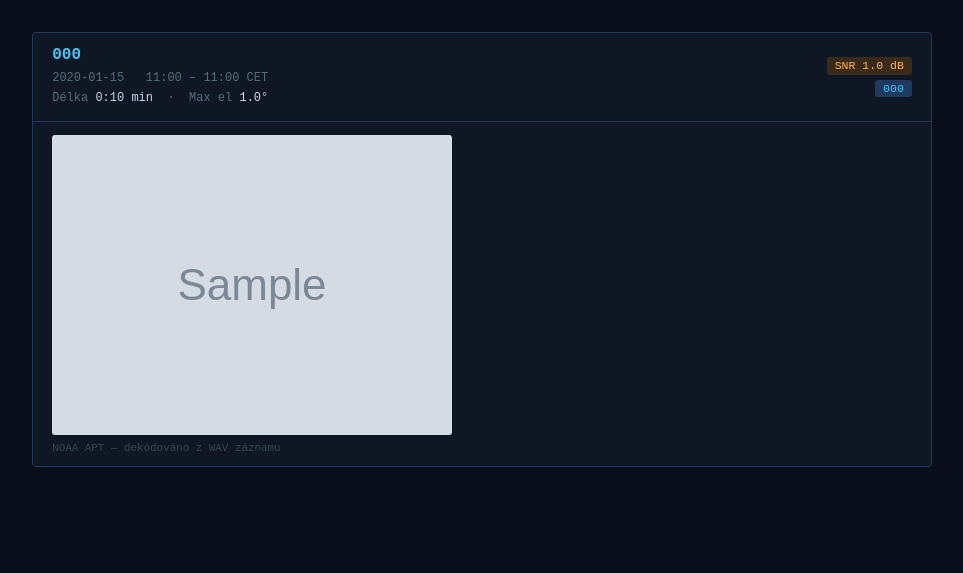
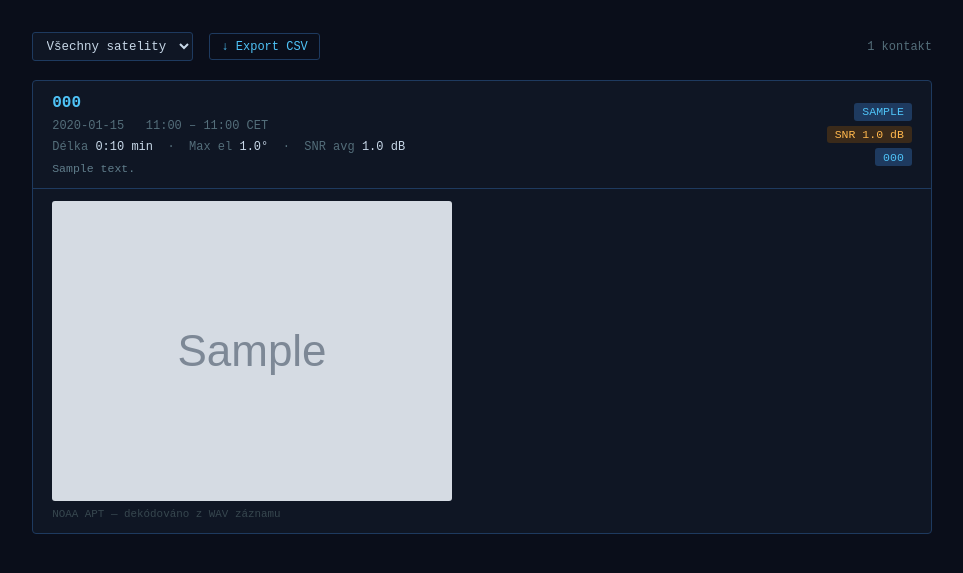
Before and after one commit to radim-zhor/mini-ground-station, a FastAPI app: page /dashboard in a window 1280 px wide. Shown: the part 55-628 px from the top of the page, without its empty margins (0-963 px from the left). Run offline with FastAPI, Linux system fonts and the light colour scheme; tables that the repository leaves empty hold one stand-in row (values such as "Sample post"); grey boxes marked "Sample" are stand-in pictures.

Commit message:
Harden agent/app and add operations dashboard
Audit fixes (iteration F):
- Record until LOS instead of a fixed duration, so a late wake-up no
  longer runs past LOS into noise (A1).
- Scheduler and /passes now share the 5-minute pass cache; fix an
  off-by-one that dropped a pass in its final minute before AOS by
  filtering on los > now (A2).
- Vectorise the 90-minute ground track into one skyfield call per
  satellite instead of 91 per 5-second poll (A3).
- Idempotent POST /contacts: (satellite, aos) unique constraint plus an
  app-level lookup, returning the existing row on retry (A4).
- Constant-time secret compare (A5), 422 on invalid datetimes (A6), and
  a tunable SDR_GAIN env var (A7).

Contact log & operations (iteration 5):
- Add avg_snr, quality (ok/degraded/lost) and notes to Contact; measure
  per-10s-window SNR (avg + peak); derive quality server-side.
- Dashboard: satellite filter, pagination, quality badges, and an inline
  SVG SNR-trend chart.
- CSV export at /contacts/export.csv.
- ntfy.sh pass alerts ~10 min before AOS.
- Carry avg_snr/notes through the agent's pending-retry queue.

Co-Authored-By: Claude Fable 5 <noreply@anthropic.com>

```diff
--- a/app/main.py
+++ b/app/main.py
@@ -1,4 +1,5 @@
 from dotenv import load_dotenv
+
 load_dotenv()
 
 from pathlib import Path
--- a/app/routes/contacts.py
+++ b/app/routes/contacts.py
@@ -1,15 +1,19 @@
+import csv
+import io
 import os
+import secrets
 import shutil
 from datetime import datetime, timezone
 from pathlib import Path
 from typing import Optional
+from zoneinfo import ZoneInfo
 
+import jinja2
 from fastapi import APIRouter, Depends, File, Form, HTTPException, Request, UploadFile
-from fastapi.responses import HTMLResponse
-import jinja2
+from fastapi.responses import HTMLResponse, JSONResponse, Response
 from fastapi.templating import Jinja2Templates
+from sqlalchemy.exc import IntegrityError
 from sqlalchemy.orm import Session
-from zoneinfo import ZoneInfo
 
 from app.database import get_db
 from shared.models import Contact
@@ -23,6 +27,13 @@ templates = Jinja2Templates(env=jinja2.Environment(
 IMAGES_DIR = Path(__file__).parent.parent / "static" / "images"
 _TZ = ZoneInfo("Europe/Prague")
 
+PAGE_SIZE = 10
+
+# Reception-quality thresholds on peak SNR (dB). Heuristic for NOAA APT — a
+# decoded image can never be classed "lost", only "ok" or "degraded".
+QUALITY_OK_DB = 10.0
+QUALITY_DEGRADED_DB = 3.0
+
 
 @router.post("/contacts", status_code=201)
 async def create_contact(
@@ -33,10 +44,22 @@ async def create_contact(
     duration_s: int = Form(...),
     max_elevation: float = Form(...),
     snr: float = Form(0.0),
+    avg_snr: Optional[float] = Form(None),
+    notes: Optional[str] = Form(None),
     image: Optional[UploadFile] = File(None),
     db: Session = Depends(get_db),
 ):
     _require_auth(request)
+
+    aos_dt = _parse_dt(aos, "aos")
+    los_dt = _parse_dt(los, "los")
+
+    # Idempotency (A4): the agent retries pending contacts, so the same pass may
+    # arrive twice. A pass is uniquely identified by (satellite, aos) — if we
+    # already have it, return the existing row instead of inserting a duplicate.
+    existing = _find_existing(db, satellite, aos_dt)
+    if existing:
+        return JSONResponse({"id": existing.id, "duplicate": True}, status_code=200)
 
     image_filename = None
     if image and image.filename:
@@ -49,31 +72,162 @@ async def create_contact(
 
     contact = Contact(
         satellite=satellite,
-        aos=datetime.fromisoformat(aos),
-        los=datetime.fromisoformat(los),
+        aos=aos_dt,
+        los=los_dt,
         duration_s=duration_s,
         max_elevation=max_elevation,
         snr=snr,
+        avg_snr=avg_snr,
+        quality=_classify_quality(snr, has_image=image_filename is not None),
+        notes=notes,
         image_filename=image_filename,
         created_at=datetime.now(timezone.utc),
     )
     db.add(contact)
-    db.commit()
+    try:
+        db.commit()
+    except IntegrityError:
+        # Raced with a concurrent insert (or app-level check missed due to a
+        # timezone round-trip) — the DB unique constraint caught it.
+        db.rollback()
+        existing = _find_existing(db, satellite, aos_dt)
+        if existing:
+            return JSONResponse({"id": existing.id, "duplicate": True}, status_code=200)
+        raise
     db.refresh(contact)
     return {"id": contact.id}
 
 
 @router.get("/dashboard", response_class=HTMLResponse)
-async def dashboard(request: Request, db: Session = Depends(get_db)):
-    contacts = db.query(Contact).order_by(Contact.aos.desc()).limit(50).all()
+async def dashboard(
+    request: Request,
+    sat: Optional[str] = None,
+    page: int = 1,
+    db: Session = Depends(get_db),
+):
+    page = max(1, page)
+    base = db.query(Contact)
+    if sat:
+        base = base.filter(Contact.satellite == sat)
+
+    total = base.count()
+    total_pages = max(1, (total + PAGE_SIZE - 1) // PAGE_SIZE)
+    contacts = (
+        base.order_by(Contact.aos.desc())
+        .offset((page - 1) * PAGE_SIZE)
+        .limit(PAGE_SIZE)
+        .all()
+    )
+
+    satellites = [
+        r[0] for r in db.query(Contact.satellite).distinct().order_by(Contact.satellite).all()
+    ]
+    chart = _snr_chart(_chart_rows(db, sat))
+
     return templates.TemplateResponse(request, "dashboard.html", {
         "contacts": contacts,
         "tz": _TZ,
+        "satellites": satellites,
+        "sat": sat,
+        "page": page,
+        "total_pages": total_pages,
+        "total": total,
+        "chart": chart,
     })
+
+
+@router.get("/contacts/export.csv")
+async def export_csv(db: Session = Depends(get_db)):
+    rows = db.query(Contact).order_by(Contact.aos.desc()).all()
+    buf = io.StringIO()
+    writer = csv.writer(buf)
+    writer.writerow([
+        "id", "satellite", "aos", "los", "duration_s", "max_elevation",
+        "snr", "avg_snr", "quality", "notes", "image_filename", "created_at",
+    ])
+    for c in rows:
+        writer.writerow([
+            c.id, c.satellite, c.aos.isoformat(), c.los.isoformat(),
+            c.duration_s, c.max_elevation, c.snr, c.avg_snr, c.quality,
+            c.notes or "", c.image_filename or "",
+            c.created_at.isoformat() if c.created_at else "",
+        ])
+    return Response(
+        content=buf.getvalue(),
+        media_type="text/csv",
+        headers={"Content-Disposition": "attachment; filename=contacts.csv"},
+    )
+
+
+# ── Helpers ─────────────────────────────────────────────────────────────────
+
+def _find_existing(db: Session, satellite: str, aos_dt: datetime) -> Optional[Contact]:
+    return (
+        db.query(Contact)
+        .filter(Contact.satellite == satellite, Contact.aos == aos_dt)
+        .first()
+    )
+
+
+def _classify_quality(snr: Optional[float], has_image: bool) -> str:
+    peak = snr or 0.0
+    if peak >= QUALITY_OK_DB:
+        return "ok"
+    if peak >= QUALITY_DEGRADED_DB or has_image:
+        return "degraded"
+    return "lost"
+
+
+def _chart_rows(db: Session, sat: Optional[str]) -> list[Contact]:
+    """Last 30 contacts with a SNR value, oldest first, for the trend chart."""
+    q = db.query(Contact).filter(Contact.snr.isnot(None))
+    if sat:
+        q = q.filter(Contact.satellite == sat)
+    rows = q.order_by(Contact.aos.desc()).limit(30).all()
+    return list(reversed(rows))
+
+
+def _snr_chart(rows: list[Contact]) -> Optional[dict]:
+    """Build inline-SVG geometry for a SNR-over-time sparkline."""
+    pts = [(c.aos, c.snr) for c in rows if c.snr is not None]
+    if len(pts) < 2:
+        return None
+
+    width, height, pad = 860, 150, 26
+    snrs = [s for _, s in pts]
+    lo, hi = min(snrs), max(snrs)
+    if hi == lo:
+        hi = lo + 1
+    n = len(pts)
+
+    coords, dots = [], []
+    for i, (t, s) in enumerate(pts):
+        x = round(pad + (width - 2 * pad) * i / (n - 1), 1)
+        y = round(height - pad - (height - 2 * pad) * (s - lo) / (hi - lo), 1)
+        coords.append(f"{x},{y}")
+        dots.append({"x": x, "y": y, "snr": s, "label": t.astimezone(_TZ).strftime("%m-%d %H:%M")})
+
+    return {
+        "width": width,
+        "height": height,
+        "polyline": " ".join(coords),
+        "dots": dots,
+        "lo": round(lo, 1),
+        "hi": round(hi, 1),
+    }
+
+
+def _parse_dt(value: str, field: str) -> datetime:
+    try:
+        return datetime.fromisoformat(value)
+    except ValueError:
+        # Bad input from the agent is a client error (A6), not a 500.
+        raise HTTPException(status_code=422, detail=f"Invalid {field} datetime: {value!r}")
 
 
 def _require_auth(request: Request) -> None:
     secret = os.getenv("AGENT_SECRET", "")
     auth = request.headers.get("Authorization", "")
-    if not secret or auth != f"Bearer {secret}":
+    # Constant-time compare (A5) to avoid leaking the secret via timing.
+    if not secret or not secrets.compare_digest(auth, f"Bearer {secret}"):
         raise HTTPException(status_code=401, detail="Unauthorized")
--- a/app/routes/map.py
+++ b/app/routes/map.py
@@ -2,9 +2,9 @@ import os
 from pathlib import Path
 from zoneinfo import ZoneInfo
 
+import jinja2
 from fastapi import APIRouter, Request
 from fastapi.responses import HTMLResponse
-import jinja2
 from fastapi.templating import Jinja2Templates
 
 from shared.tle import current_positions
--- a/app/templates/dashboard.html
+++ b/app/templates/dashboard.html
@@ -128,6 +128,80 @@
             color: #263238;
             font-size: 0.72rem;
         }
+
+        .toolbar {
+            display: flex;
+            align-items: center;
+            gap: 1rem;
+            max-width: 900px;
+            margin-bottom: 1.2rem;
+            flex-wrap: wrap;
+        }
+
+        .toolbar select {
+            background: #0f1624;
+            color: #c8d8e8;
+            border: 1px solid #1e3a5f;
+            border-radius: 3px;
+            padding: 0.35rem 0.6rem;
+            font-family: inherit;
+            font-size: 0.78rem;
+        }
+
+        .toolbar .export {
+            color: #4fc3f7;
+            border: 1px solid #1e3a5f;
+            border-radius: 3px;
+            padding: 0.35rem 0.7rem;
+            text-decoration: none;
+            font-size: 0.75rem;
+        }
+
+        .toolbar .export:hover { border-color: #4fc3f7; }
+        .toolbar .count { color: #546e7a; font-size: 0.75rem; margin-left: auto; }
+
+        .chart {
+            background: #0f1624;
+            border: 1px solid #1e3a5f;
+            border-radius: 4px;
+            padding: 1rem 1.2rem;
+            max-width: 900px;
+            margin-bottom: 1.4rem;
+        }
+
+        .chart-title {
+            color: #546e7a;
+            font-size: 0.72rem;
+            letter-spacing: 1px;
+            text-transform: uppercase;
+            margin-bottom: 0.6rem;
+        }
+
+        .chart svg { width: 100%; height: auto; display: block; }
+        .chart polyline { fill: none; stroke: #4fc3f7; stroke-width: 1.5; }
+        .chart circle { fill: #4fc3f7; }
+        .chart text { fill: #546e7a; font-size: 11px; font-family: 'Courier New', monospace; }
+        .chart .axis { stroke: #1e3a5f; stroke-width: 1; }
+
+        .badge.q-ok       { background: #1b3a2a; color: #81c784; }
+        .badge.q-degraded { background: #3a2a1a; color: #ffb74d; }
+        .badge.q-lost     { background: #3a1a1a; color: #e57373; }
+
+        .contact-notes { color: #607d8b; font-size: 0.72rem; margin-top: 0.3rem; }
+
+        .pager {
+            display: flex;
+            align-items: center;
+            gap: 1rem;
+            max-width: 900px;
+            margin-top: 1.4rem;
+            font-size: 0.78rem;
+        }
+
+        .pager a { color: #4fc3f7; text-decoration: none; }
+        .pager a:hover { text-decoration: underline; }
+        .pager .disabled { color: #37474f; }
+        .pager .pageinfo { color: #546e7a; }
     </style>
 </head>
 <body>
@@ -141,6 +215,35 @@
             <a href="/dashboard" class="active">Dashboard</a>
         </nav>
     </header>
+
+    <form class="toolbar" method="get">
+        <select name="sat" onchange="this.form.submit()">
+            <option value="">Všechny satelity</option>
+            {% for s in satellites %}
+            <option value="{{ s }}" {{ 'selected' if s == sat else '' }}>{{ s }}</option>
+            {% endfor %}
+        </select>
+        <a class="export" href="/contacts/export.csv">↓ Export CSV</a>
+        <span class="count">{{ total }} kontakt{{ 'ů' if total != 1 else '' }}</span>
+    </form>
+
+    {% if chart %}
+    <div class="chart">
+        <div class="chart-title">SNR trend (peak, dB) — posledních {{ chart.dots|length }}</div>
+        <svg viewBox="0 0 {{ chart.width }} {{ chart.height }}" preserveAspectRatio="none" role="img"
+             aria-label="Graf trendu SNR v čase">
+            <line class="axis" x1="26" y1="{{ chart.height - 26 }}" x2="{{ chart.width - 26 }}" y2="{{ chart.height - 26 }}"></line>
+            <text x="4" y="30">{{ chart.hi }}</text>
+            <text x="4" y="{{ chart.height - 26 }}">{{ chart.lo }}</text>
+            <polyline points="{{ chart.polyline }}"></polyline>
+            {% for d in chart.dots %}
+            <circle cx="{{ d.x }}" cy="{{ d.y }}" r="3">
+                <title>{{ d.label }} — {{ d.snr }} dB</title>
+            </circle>
+            {% endfor %}
+        </svg>
+    </div>
+    {% endif %}
 
     {% if contacts %}
         <div class="contact-list">
@@ -159,9 +262,19 @@
                             Délka <span>{{ c.duration_s // 60 }}:{{ "%02d" % (c.duration_s % 60) }} min</span>
                             &nbsp;·&nbsp;
                             Max el <span>{{ c.max_elevation }}°</span>
+                            {% if c.avg_snr is not none %}
+                            &nbsp;·&nbsp;
+                            SNR avg <span>{{ c.avg_snr }} dB</span>
+                            {% endif %}
                         </div>
+                        {% if c.notes %}
+                        <div class="contact-notes">{{ c.notes }}</div>
+                        {% endif %}
                     </div>
                     <div class="badges">
+                        {% if c.quality %}
+                        <span class="badge q-{{ c.quality }}">{{ c.quality|upper }}</span>
+                        {% endif %}
                         {% if c.snr %}
                         <span class="badge {{ snr_class }}">SNR {{ c.snr }} dB</span>
                         {% endif %}
@@ -180,6 +293,23 @@
             </div>
             {% endfor %}
         </div>
+
+        {% if total_pages > 1 %}
+        {% set qs = ('&sat=' ~ sat) if sat else '' %}
+        <div class="pager">
+            {% if page > 1 %}
+            <a href="?page={{ page - 1 }}{{ qs }}">← novější</a>
+            {% else %}
+            <span class="disabled">← novější</span>
+            {% endif %}
+            <span class="pageinfo">strana {{ page }} / {{ total_pages }}</span>
+            {% if page < total_pages %}
+            <a href="?page={{ page + 1 }}{{ qs }}">starší →</a>
+            {% else %}
+            <span class="disabled">starší →</span>
+            {% endif %}
+        </div>
+        {% endif %}
     {% else %}
         <p class="empty">Zatím žádné záznamy. Agent pošle data po prvním přeletu.</p>
     {% endif %}
--- a/decode_apt.py
+++ b/decode_apt.py
@@ -3,10 +3,11 @@ Minimal NOAA APT decoder.
 Usage: python decode_apt.py <input.wav> <output.png>
 """
 import sys
+
 import numpy as np
+from PIL import Image
+from scipy.io import wavfile
 from scipy.signal import hilbert, resample_poly
-from scipy.io import wavfile
-from PIL import Image
 
 NOAA_APT_LINE_RATE = 2        # lines/sec
 NOAA_APT_PIXELS_PER_LINE = 2080
```
Also changed, not shown: agent/client.py (+22 -6 lines), agent/recorder.py (+53 -12 lines), agent/scheduler.py (+67 -13 lines), app/routes/passes.py (+4 -4 lines), shared/models.py (+9 -2 lines), shared/tle.py (+23 -12 lines), 1 other file.
